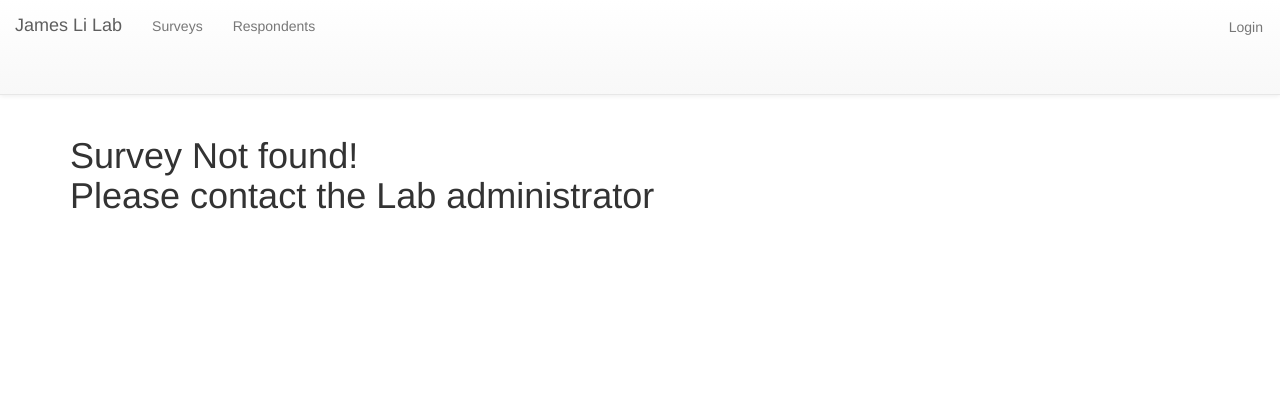
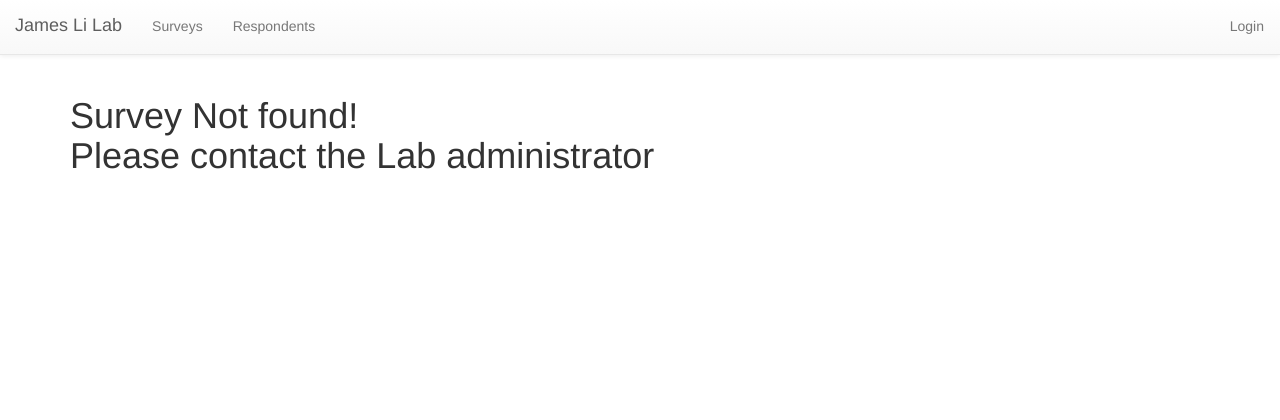
Before and after one commit to rrlittle/db, a Django app: template templates/db/survey.html in a window 1280 px wide. Shown: the top 420 px of the page. Run offline with Django 3.2, Linux system fonts and the light colour scheme; the template is opened without the code that fills it, so the values that code supplies are empty; some libraries are stand-ins or nearby versions.

Commit message:
did something...

```diff
--- a/templates/db/base_template.html
+++ b/templates/db/base_template.html
@@ -31,8 +31,8 @@
             <li><a href="{% url "db:surveys" %}">Surveys</a></li>
             <li><a href="{% url "db:respondents" %}">Respondents</a></li>
           </ul>
-        <div class="navbar">
-          <ul class="nav navbar-nav navbar-right">
+        <div class="navbar-right">
+          <ul class="nav navbar-nav">
             {% if user.is_authenticated %}
               <li style="padding-top:15px;padding-bottom:15px;"> Welcome {{user.username}}</li>
               <li>
@@ -64,7 +64,16 @@
   </div>
 
   {% block footer %}
+
+
     <style type="text/css">
+      /*Navbar styles
+      ------------------------------------------------- */
+      .navbar {
+        margin-bottom: 2px; /*instead of 20 the default*/
+      }
+
+
       /* Sticky footer styles
       -------------------------------------------------- */
       html {
--- a/templates/db/index.html
+++ b/templates/db/index.html
@@ -2,7 +2,10 @@
 {% block content %}
 
 <h1 style="text-align:center">James Li Lab!</h1>
+{% if not user.is_authenticated %}
+	<h2 style="text-align:center">You will need to <a href="{% url "login" %}">login</a> to do anything</h2>
 
+{% endif %}
 <img src="https://encrypted-tbn0.gstatic.com/images?q=tbn:ANd9GcTYSrWpjio9QHo_GiKSos0kmt6yfHf7fJAylEOh0l70D8j9whPdKKLO4Xek"
 	class="center-block" style="width:50%;height:50%">
 
```
